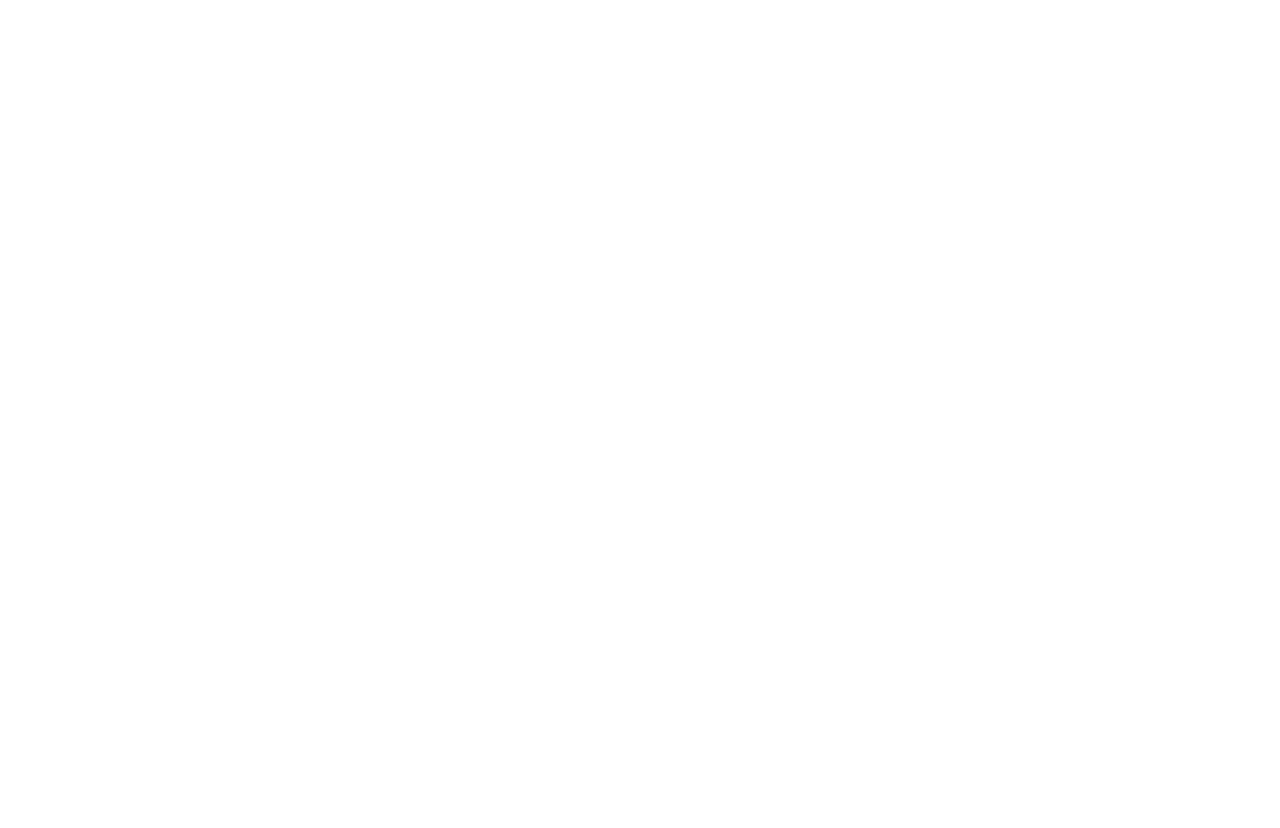
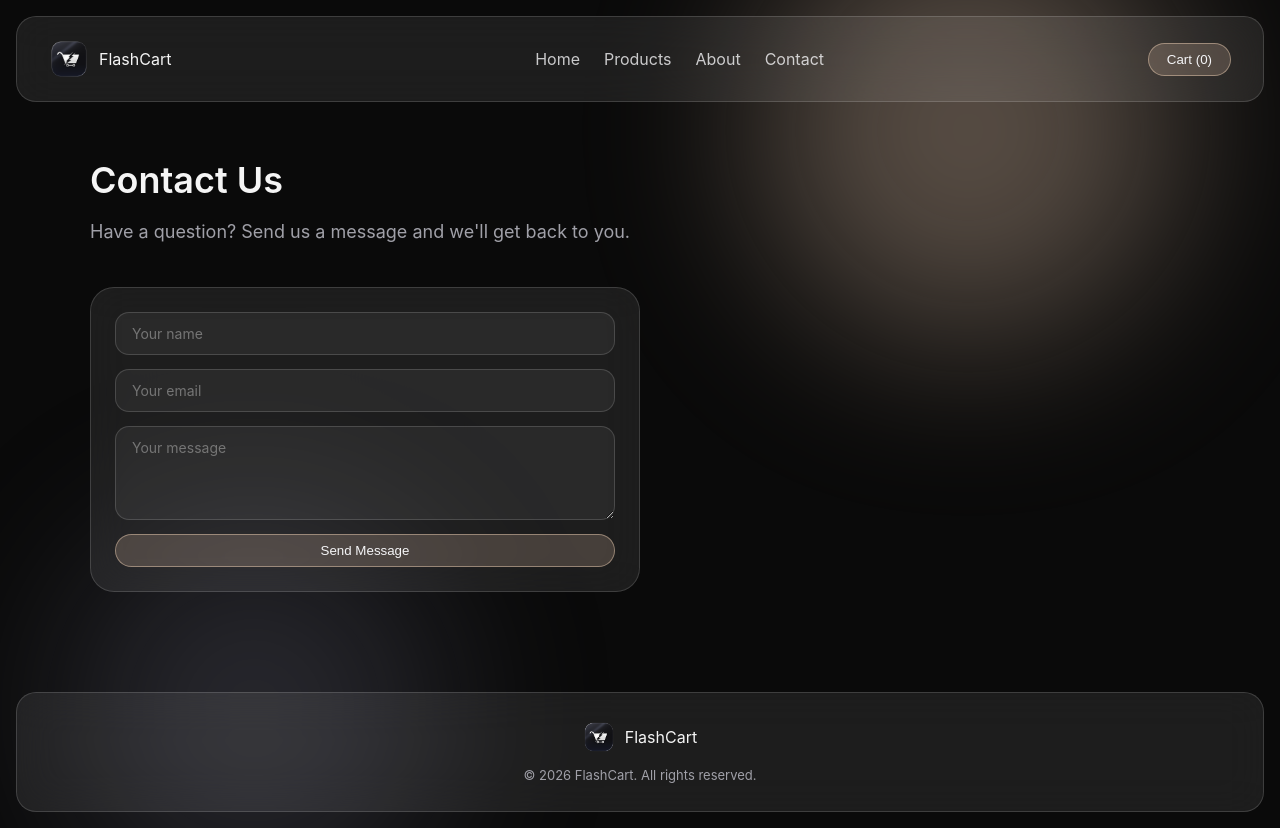
Before and after one commit to Nir87-zenith/PROJECT-V-FlashCart, a plain HTML site: page contact.html in a window 1280 px wide. Before the commit the page ends 800 px from the top, so only its background shows below. Drawn offline with Linux system fonts and the light colour scheme.

Commit message:
Added Contact page

```diff
--- a/contact.html
+++ b/contact.html
@@ -0,0 +1,72 @@
+<!DOCTYPE html>
+<html>
+<head>
+    <meta charset="UTF-8">
+    <meta name="viewport" content="width=device-width, initial-scale=1.0">
+    <title>Contact FlashCart</title>
+    <link rel="stylesheet" href="style.css">
+</head>
+<body>
+    <div class="blob blob1"></div>
+    <div class="blob blob2"></div>
+    <header>
+        <nav>
+            <div class="logo">
+                <img src="Images/flashcart-logo-premium.png" alt="FlashCart Logo">
+                <span>FlashCart</span>
+            </div>
+            <ul>
+                <li><a href="index.html">Home</a></li>
+                <li><a href="products.html">Products</a></li>
+                <li><a href="about.html">About</a></li>
+                <li><a href="contact.html">Contact</a></li>
+            </ul>
+            <button>Cart (0)</button>
+        </nav>
+    </header>
+    <main>
+        <section class="about">
+            <h2>Contact Us</h2>
+            <p class="about-intro">Have a question? Send us a message and we'll get back to you.</p>
+            <div class="card contact-card">
+                <input type="text" id="c-name" placeholder="Your name">
+                <input type="email" id="c-email" placeholder="Your email">
+                <textarea id="c-msg" rows="4" placeholder="Your message"></textarea>
+                <button id="send-btn">Send Message</button>
+            </div>
+        </section>
+    </main>
+    <footer>
+        <div class="footer-brand">
+            <img src="Images/flashcart-logo-premium.png" alt="FlashCart Logo">
+            <span>FlashCart</span>
+        </div>
+        <p class="footer-copy">© 2026 FlashCart. All rights reserved.</p>
+    </footer>
+
+    <script>
+    document.getElementById("send-btn").addEventListener("click", function(){
+        const name = document.getElementById("c-name").value.trim();
+        const email = document.getElementById("c-email").value.trim();
+        const msg = document.getElementById("c-msg").value.trim();
+
+    if(name === "" || email === "" || msg === ""){
+        alert("Please fill in all the fields.");
+        return;
+    }
+
+    if(!email.includes("@") || !email.includes(".")){
+        alert("Please enter a valid email address.");
+        return;
+    }
+
+    alert("Thanks, " + name + "! Your message has been sent.");
+
+    document.getElementById("c-name").value = "";
+    document.getElementById("c-email").value = "";
+    document.getElementById("c-msg").value = "";
+});
+</script>
+
+</body>
+</html>
--- a/style.css
+++ b/style.css
@@ -436,3 +436,20 @@
 main{
     flex: 1;
 }
+
+.contact-card{
+    max-width: 500px;
+    display: flex;
+    flex-direction: column;
+    gap: 14px;
+}
+
+.contact-card input, .contact-card textarea{
+    padding: 12px 16px;
+    border-radius: 14px;
+    border: 1px solid rgba(255,255,255,0.15);
+    background: rgba(255,255,255,0.06);
+    color: #f5f5f7;
+    font-family: inherit;
+    font-size: 14px;
+}
```
